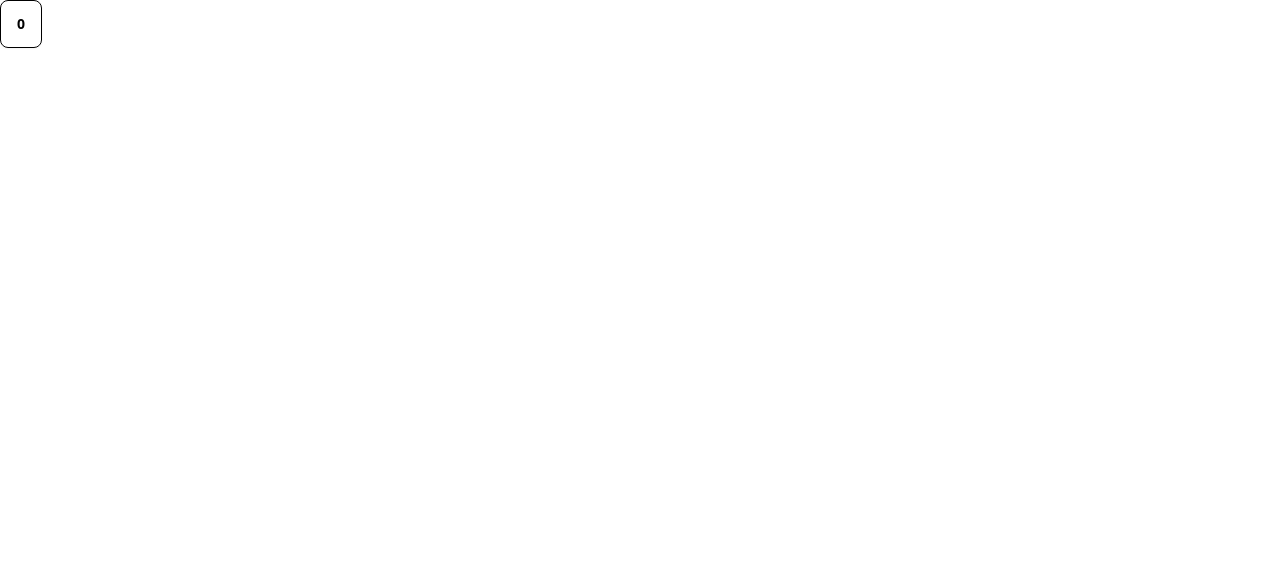
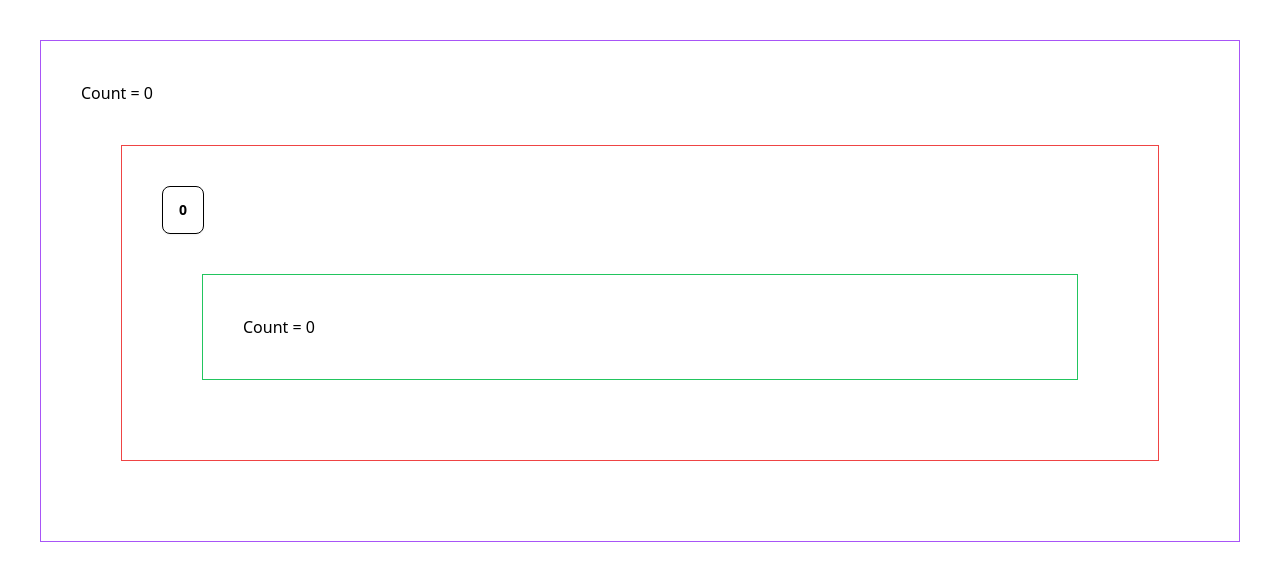
Before and after one commit to marufbroh/react-state-example, a React (Vite) app: page / in a window 1280 px wide. Shown: the top 580 px of the page. Built offline with nearby package versions, Linux system fonts and the light colour scheme.

Commit message:
state props drilling

```diff
--- a/src/App.tsx
+++ b/src/App.tsx
@@ -1,11 +1,15 @@
-import CounterWithClass from "./components/CounterWithClassComponent";
+import { useState } from "react";
+// import CounterWithClass from "./components/CounterWithClassComponent";
 import CounterWithFuncComponent from "./components/CounterWithFuncComponent";
 
 function App() {
+  const [count, setCount] = useState(0);
+
   return (
-    <div>
+    <div className="border border-purple-500 p-10 m-10">
+      <h1>Count = {count}</h1>
       {/* <CounterWithClass /> */}
-      <CounterWithFuncComponent />
+      <CounterWithFuncComponent count={count} setCount={setCount} />
     </div>
   );
 }
--- /dev/null
+++ b/src/components/ChildComponent.tsx
@@ -0,0 +1,9 @@
+const ChildComponent = ({ count }: { count: number }) => {
+  return (
+    <div className="border border-green-500 p-10 m-10">
+      <h1>Count = {count}</h1>
+    </div>
+  );
+};
+
+export default ChildComponent;
--- a/src/components/CounterWithFuncComponent.tsx
+++ b/src/components/CounterWithFuncComponent.tsx
@@ -1,13 +1,17 @@
-import React, { useState } from "react";
+import ChildComponent from "./ChildComponent";
 
-const CounterWithFuncComponent = () => {
-  const [count, setCount] = useState(0);
+type TProps = {
+  count: number;
+  setCount: React.Dispatch<React.SetStateAction<number>>;
+};
 
+const CounterWithFuncComponent = ({ count, setCount }: TProps) => {
   return (
-    <div>
+    <div className="border border-red-500 p-10 m-10">
       <button onClick={() => setCount((count) => count + 1)} className="btn">
         {count}
       </button>
+      <ChildComponent count={count} />
     </div>
   );
 };
```
